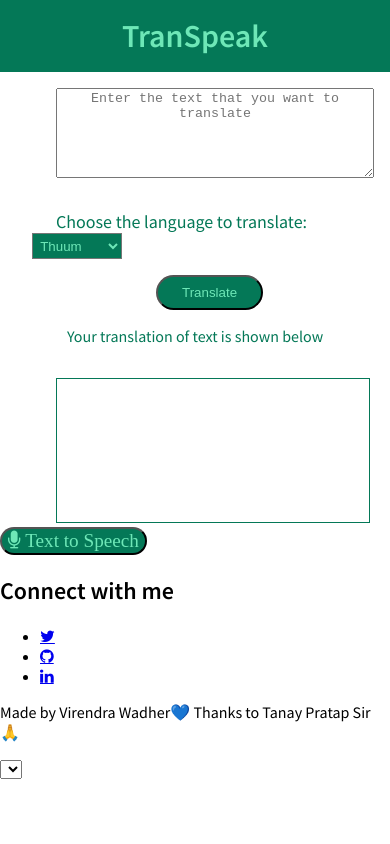
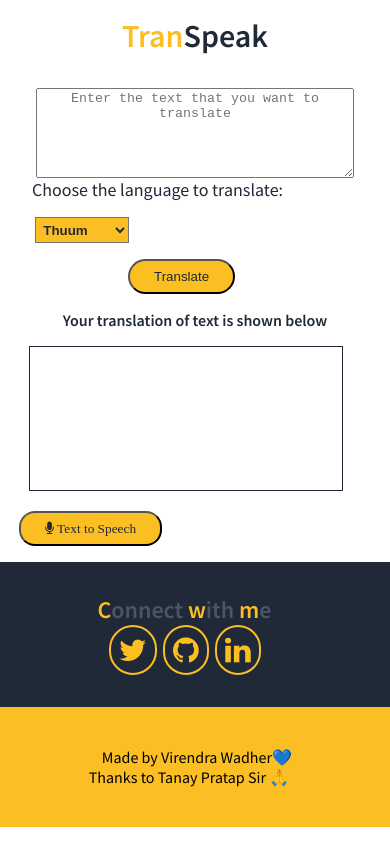
Before and after one commit to virendrawadher/transpeak, a plain HTML site: page index.html in a window 390 px wide. Drawn offline with Linux system fonts and the light colour scheme.

Commit message:
styling of header and footer

```diff
--- a/style.css
+++ b/style.css
@@ -1,8 +1,9 @@
 @import url('https://fonts.googleapis.com/css2?family=Source+Sans+Pro:wght@400;600&display=swap');
 
 :root{
-    --primary-color: #047857;
-    --secondary-color: #6EE7B7;
+    --primary-color: #FBBF24;
+    --secondary-color: #1F2937;
+    --footer-color: #4B5563;
 }
 
 body{
@@ -11,11 +12,33 @@ body{
 }
 
 h1{
-    background-color: var(--primary-color);
     color: var(--secondary-color);
     text-align: center;
-    margin: 0;
+    margin: 0 0 1rem 0;
     padding: 1rem;
+}
+
+h1 .heading-1{
+    animation-name: heading-1;
+    animation-duration: 2s;
+    animation-iteration-count: infinite;
+}
+
+@keyframes heading-1{
+    0% {color: var(--secondary-color);}
+    50% {color: var(--primary-color);}
+}
+
+h1 .heading-2{
+    color: var(--primary-color);
+    animation-name: heading-2;
+    animation-duration: 2s;
+    animation-iteration-count: infinite;
+}
+
+@keyframes heading-2{
+    0% {color: var(--primary-color);}
+    50% {color: var(--secondary-color);}
 }
 
 #body-width{
@@ -29,13 +52,13 @@ h1{
     height: 10vh;
     display: block;
     text-align: center;
-    color: var(--primary-color);
+    color: var(--secondary-color);
 }
 
 label{
     margin-left: 3.5rem;
     font-size: large;
-    color: var(--primary-color);
+    color: var(--secondary-color);
 }
 
 #select-option{
@@ -43,6 +66,7 @@ label{
     margin-left: 2rem;
     background-color: var(--primary-color);
     color: var(--secondary-color);
+    font-weight: bold;
 }
 
 #btn-translate{
@@ -55,21 +79,13 @@ label{
 
 }
 
-#btn-translate:hover{
-    color: var(--primary-color);
-    background-color: var(--secondary-color);
+#disp-text{
+    text-align: center;
+    color: var(--secondary-color);
+    margin: 1rem;
+    font-weight: bold;
 }
 
-#disp-text{
-    text-align: center;
-    color: var(--primary-color);
-    margin: 1rem;
-}
-
-#op{
-    display: inline-block;
-    width: 100%;
-}
 
 #output-text{
     margin: 1rem 1rem 0 3.5rem;
@@ -77,7 +93,8 @@ label{
     width: 80%;
     border: 1px solid;
     height: 17vh;
-    color: var(--primary-color);
+    color: var(--secondary-color);
+    text-align: center;
 }
 
 #btn-mic{
@@ -85,6 +102,188 @@ label{
     border-radius: 1rem;
     background-color: var(--primary-color);
     color: var(--secondary-color);
-    font-size: larger;
+    /* font-size: larger; */
+    padding: 0.5rem 1.5rem;
+    margin: 0.5rem 0 1rem 3rem;
 
 }
+
+
+#voice-option{
+    display: none;
+}
+
+.footer{
+    margin: 0;
+    /* background-color: var(--secondary-color); */
+    /* padding-bottom: 10rem; */
+}
+
+.footer .div-footer{
+    max-width: 50%;
+    display: inline-block;
+    margin: 0 0 2rem 35%;
+    /* border: 2px solid var(--primary-color); */
+}
+
+.footer h2 {
+    color: var(--footer-color);
+    margin: 0;
+    text-align: center;
+    padding-top: 2rem;
+}
+
+.footer h2 span{
+    color: var(--primary-color);
+}
+
+.footer ul{
+    margin: 0;
+    list-style: none;
+    /* padding: 0rem 2rem 2rem 41%; */
+    /* display: inline; */
+    padding-inline-start: 0.5rem;
+}
+
+.footer li{
+    display: inline-flex;
+    margin-left: 0.5rem;
+}
+
+.footer a{
+    font-size: 30px;
+    color: var(--primary-color);
+    padding: 0.5rem;
+    text-decoration: none;
+    border: 2px solid var(--primary-color);
+    border-radius: 2rem;
+
+}
+
+#made-by {
+    background-color: var(--primary-color);
+    margin-block-end: 0;
+    margin-block-start: 0;
+    /* display: flex; */
+    padding: 1rem 0 1rem 0;
+    margin: 0 2.5rem 0 2.5rem;
+    flex-wrap: wrap;
+}
+
+#made-by .vspan{
+    display: block;
+    /* padding-left: 1%; */
+    text-align: center;
+}
+
+#made-by .tspan{
+    display: block;
+    /* padding-left: 1%; */
+    /* padding-right: 1rem; */
+    text-align: center;
+}
+
+@media all and (max-width: 500px){
+
+    #text-input{
+        margin: auto;
+    }
+
+    label{
+        margin: 1rem 2rem 1rem 2rem;
+    }
+
+    #select-option{
+        margin: 1rem 0 0 9%;
+    }
+
+    #btn-translate{
+        margin: 1rem 3rem 1rem 8rem;
+    }
+
+    #disp-text{
+        margin: auto;
+    }
+
+    #output-text{
+        margin: 1rem 1.5rem 1rem 1.8rem;
+        display: inline-block;
+    }
+
+    #btn-mic{
+        margin: 0 1rem 1rem 1.2rem;
+    }
+
+    #voice-option{
+        display: none;
+    }
+
+    .footer{
+        margin: 0;
+        background-color: var(--secondary-color);
+        /* padding-bottom: 10rem; */
+    }
+
+    .footer .div-footer{
+        max-width: 70%;
+        display: inline-block;
+        margin: 0 0 2rem 25%;
+        /* border: 2px solid var(--primary-color); */
+    }
+
+    .footer h2 {
+        color: var(--footer-color);
+        margin: 0;
+        text-align: center;
+        padding-top: 2rem;
+    }
+
+    .footer h2 span{
+        color: var(--primary-color);
+    }
+
+    .footer ul{
+        margin: 0;
+        list-style: none;
+        /* padding: 0rem 2rem 2rem 41%; */
+        /* display: inline; */
+        padding-inline-start: 0.5rem;
+    }
+
+    .footer li{
+        display: inline-flex;
+        margin-left: 0.2rem;
+    }
+
+    .footer a{
+        font-size: 30px;
+        color: var(--primary-color);
+        padding: 0.5rem;
+        text-decoration: none;
+        border: 2px solid var(--primary-color);
+        border-radius: 2rem;
+
+    }
+
+    #made-by {
+        background-color: var(--primary-color);
+        margin-block-end: 0;
+        margin-block-start: 0;
+        display: block;
+        padding: 2.5rem 0 2.5rem 0;
+        margin: 0;
+        /* flex-wrap: wrap; */
+    }
+
+    #made-by .vpan{
+        display: block;
+        padding-left: 1%;
+    }
+
+    #made-by .tpan{
+        padding-left: 1%;
+        padding-right: 1rem;
+    }
+
+
+}
```
